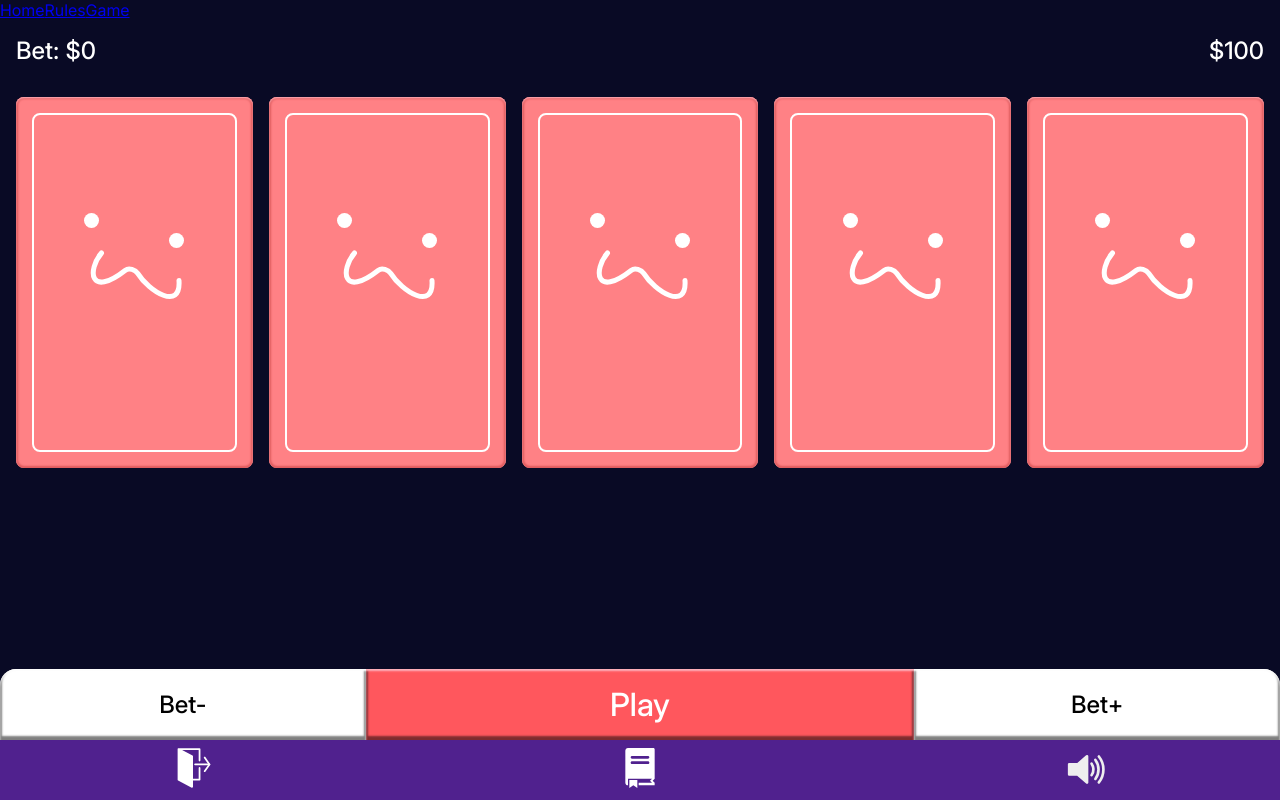
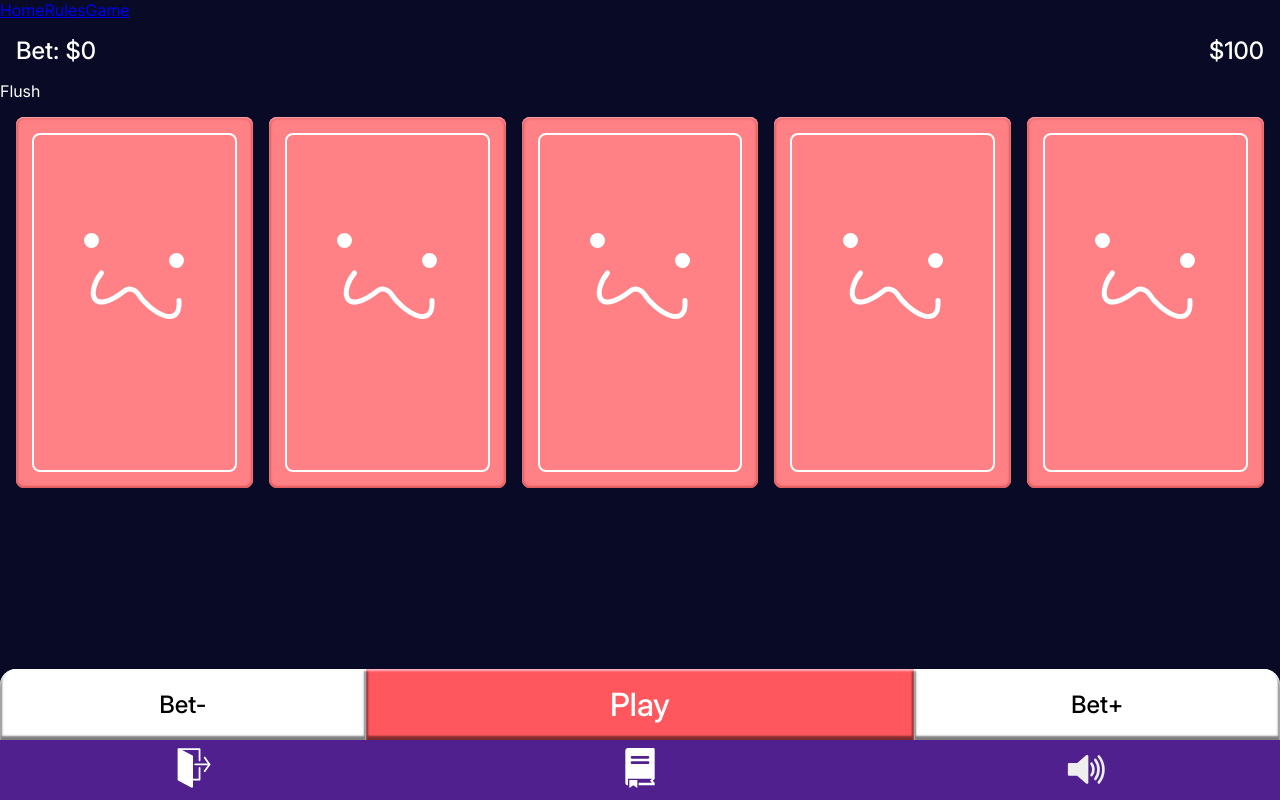
Before and after one commit to StoffenToffen/Video-Poker, a React (Vite) app: page /game in a window 1280 px wide. Built offline with nearby package versions, Linux system fonts and the light colour scheme.

Commit message:
feat: Added function for getting player's poker hand

```diff
--- a/src/pages/GamePage.tsx
+++ b/src/pages/GamePage.tsx
@@ -1,6 +1,7 @@
 import Card from "../components/Card";
 import Controls from "../components/Controls";
 import Nav from "../components/Nav";
+import type { PlayingCardType } from "../types";
 import { useGameStore } from "../zustand/gameStore";
 
 import "./GamePage.css";
@@ -10,12 +11,64 @@ const Game = () => {
 	const bet = useGameStore((state) => state.bet);
 	const player = useGameStore((state) => state.player);
 
+	/**
+	 * @description Sorts the values of the player's hand and checks for each possible poker hand
+	 * @param hand as the player's current five cards
+	 * @returns playersHand as one of the different hands in poker
+	 */
+	const getPlayerHand = (hand: PlayingCardType[]): string => {
+		let playersHand = "";
+		const handValues: number[] = [];
+		// Sort hand
+		hand.forEach((card) => {
+			handValues.push(card.value);
+		});
+
+		handValues.sort(
+			(a, b) =>
+				handValues.filter((card) => card === b).length -
+					handValues.filter((card) => card === a).length || b - a,
+		);
+		// Is flush?
+		if (hand.every((card) => card.symbol === hand[0].symbol)) {
+			playersHand = "Flush";
+			// Is straight flush?
+			if (handValues[0] - handValues[handValues.length - 1] === 4) {
+				playersHand = "Straight flush";
+				// Is royal flush?
+				if (handValues[0] === 13) playersHand = "Royal flush";
+			}
+		} else {
+			// Is pairs?
+			const pair1: number[] = [];
+			const pair2: number[] = [];
+
+			handValues.forEach((value) => {
+				if (!pair1.length || pair1[0] === value) pair1.push(value);
+				else if (!pair2.length || pair2[0] === value) pair2.push(value);
+			});
+
+			if (pair1.length === 4) playersHand = "Four of a kind";
+			else if (pair1.length === 3 && pair2.length === 2)
+				playersHand = "Full house";
+			else if (pair1.length === 3) playersHand = "Three of a kind";
+			else if (pair2.length === 2) playersHand = "Two pairs";
+			else if (pair1.length === 2) playersHand = "One pair";
+			// Is straight?
+			else if (handValues[0] - handValues[handValues.length - 1] === 4)
+				playersHand = "Straight";
+		}
+		return playersHand;
+	};
+
 	return (
 		<main>
 			<div className="counter">
 				<span>Bet: ${bet}</span>
 				<span>${player.balance}</span>
 			</div>
+
+			{getPlayerHand(hand)}
 
 			<div className="cards">
 				{hand.length
```
